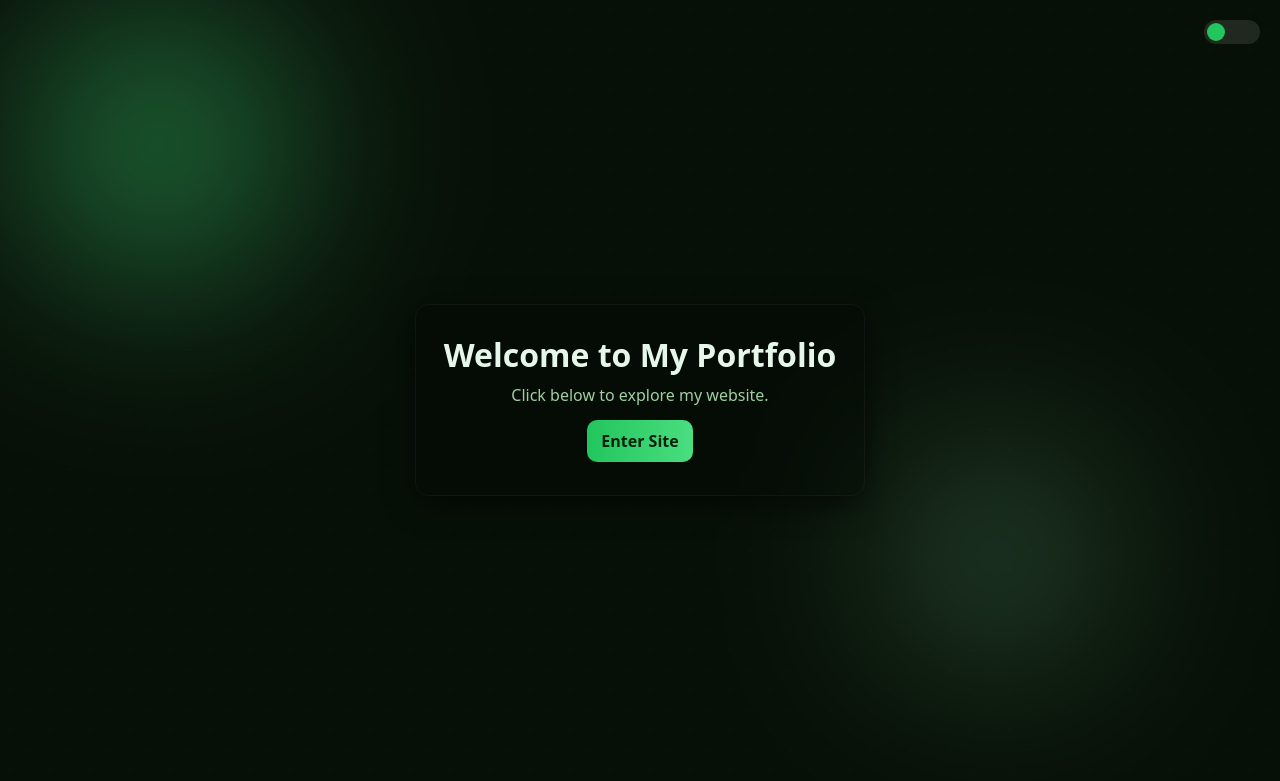
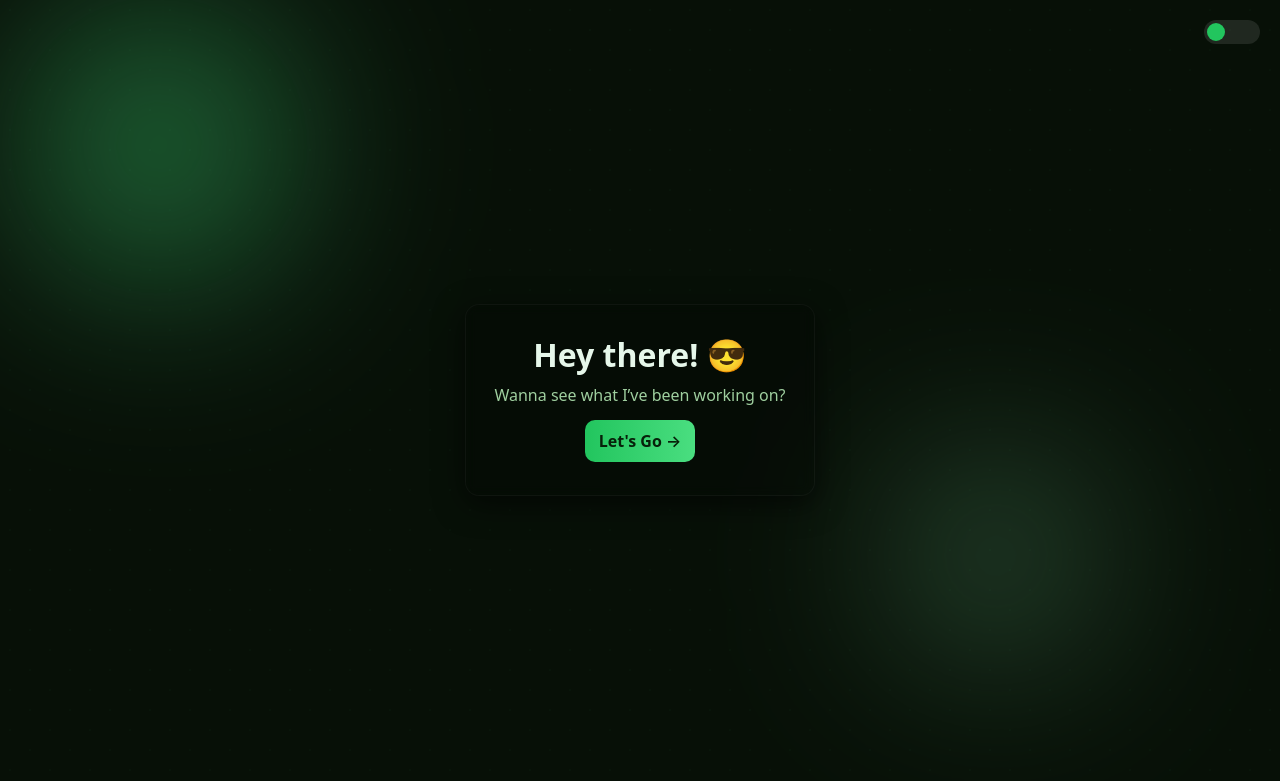
Before and after one commit to rayquaza-cca/rayquaza-cca.github.io, a plain HTML site: page index.html in a window 1280 px wide. Drawn offline with Linux system fonts and the light colour scheme.

Commit message:
Update index.html

```diff
--- a/index.html
+++ b/index.html
@@ -173,10 +173,10 @@
   </div>
 
   <div class="card">
-    <h1>Welcome to My Portfolio</h1>
-    <p>Click below to explore my website.</p>
-    <a class="btn" href="portfolio.html">Enter Site</a>
-  </div>
+  <h1>Hey there! 😎</h1>
+  <p>Wanna see what I’ve been working on?</p>
+  <a class="btn" href="portfolio.html">Let's Go →</a>
+</div>
 
   <script>
     // Simple theme toggle functionality
```
